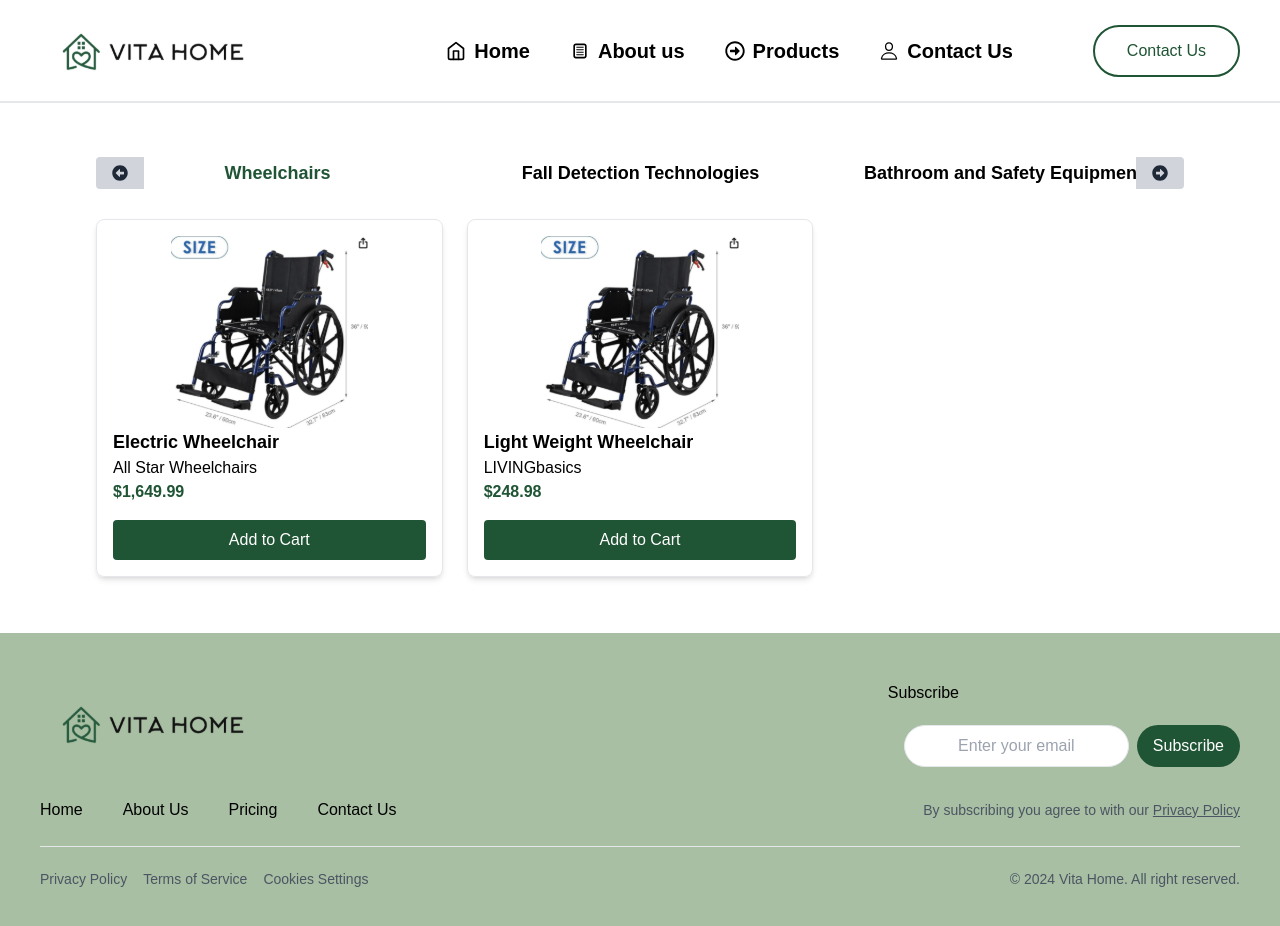
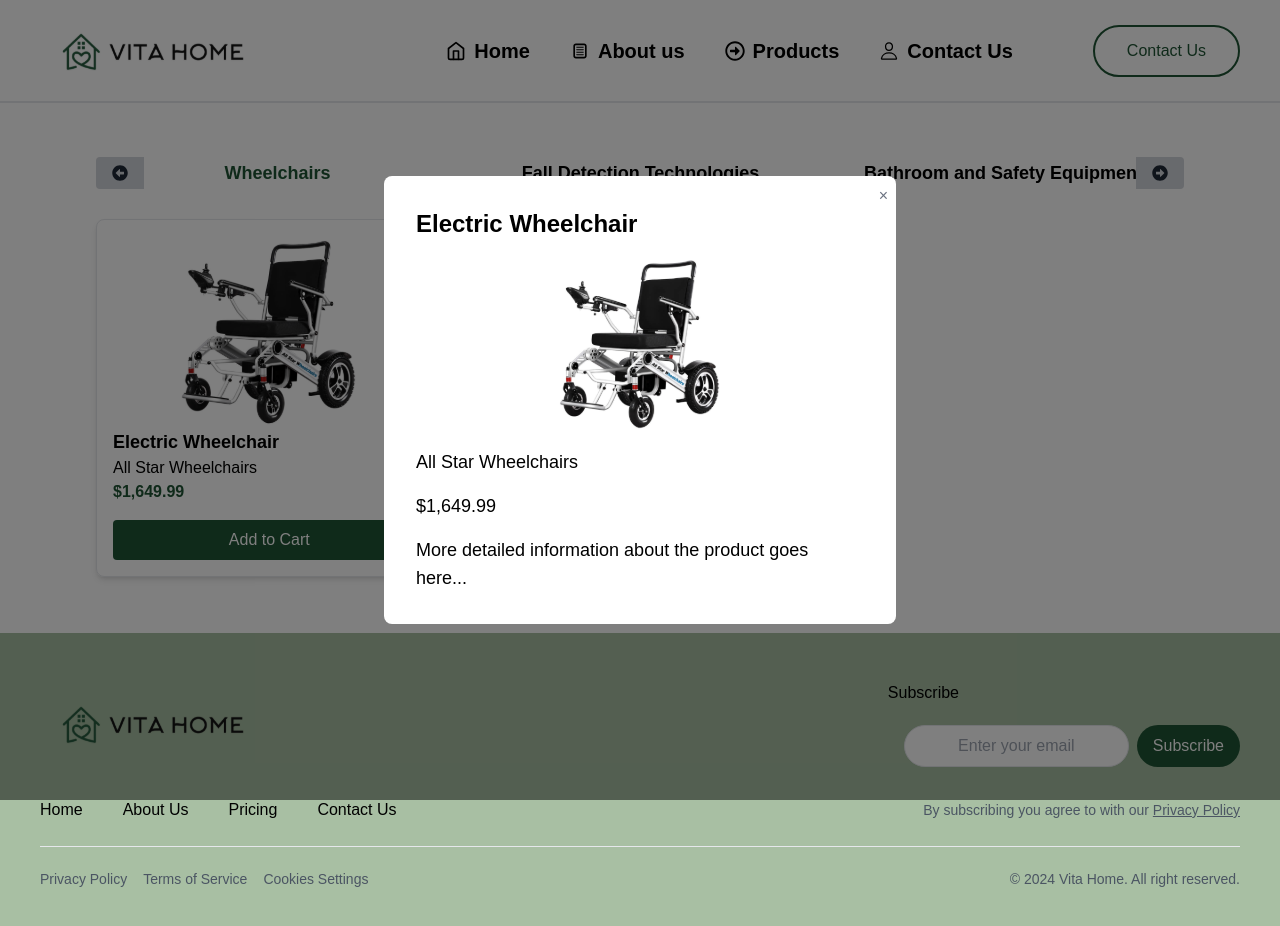
Before and after one commit to markw24/vitahome, a Next.js app: page /products in a window 1280 px wide. Both pictures are taken after a click on the element 269 px from the left and 398 px from the top of the page. Shown: the top 926 px of the page. Built offline with nearby package versions, Linux system fonts and the light colour scheme.

Commit message:
For peter

```diff
--- /dev/null
+++ b/src/app/components/BiggerCard.js
@@ -0,0 +1,39 @@
+import React, { useEffect, useRef } from 'react';
+
+const BiggerCard = ({ product, isOpen, onClose }) => {
+  const modalRef = useRef();
+
+  // Close the modal if clicked outside of it
+  useEffect(() => {
+    const handleOutsideClick = (event) => {
+      if (modalRef.current && !modalRef.current.contains(event.target)) {
+        onClose();
+      }
+    };
+    if (isOpen) {
+      document.addEventListener('mousedown', handleOutsideClick);
+    } else {
+      document.removeEventListener('mousedown', handleOutsideClick);
+    }
+    return () => {
+      document.removeEventListener('mousedown', handleOutsideClick);
+    };
+  }, [isOpen, onClose]);
+
+  if (!isOpen) return null;
+
+  return (
+    <div className="fixed inset-0 bg-black bg-opacity-50 flex items-center justify-center z-50 font-Montserrat">
+      <div ref={modalRef} className="bg-white p-8 rounded-lg max-w-lg w-full relative text-black">
+        <button onClick={onClose} className="absolute top-2 right-2 text-gray-500 hover:text-gray-800">&times;</button>
+        <h2 className="text-2xl font-bold pb-4">{product.name}</h2>
+        <img src={product.image} alt={product.name} className="w-full h-48 object-contain pb-4" />
+        <p className="text-lg pb-4">{product.brand}</p>
+        <p className="text-lg pb-4">{product.price}</p>
+        <p className="text-lg">More detailed information about the product goes here...</p>
+      </div>
+    </div>
+  );
+};
+
+export default BiggerCard;
--- a/src/app/components/Navbar.js
+++ b/src/app/components/Navbar.js
@@ -5,7 +5,6 @@ import { FiHome } from "react-icons/fi";
 import { TiDocumentText } from "react-icons/ti";
 import { IoPersonOutline } from "react-icons/io5";
 import { FaRegArrowAltCircleRight } from "react-icons/fa";
-import { useRouter } from 'next/router';
 
 const Navbar = () => {
   return (
@@ -20,7 +19,7 @@ const Navbar = () => {
         </div>
         <div className="text-black text-[20px] font-bold flex items-center hover:text-[#1F5434]">
           <Link href="/about" className="flex items-center space-x-2">
-            <TiDocumentText className='flex '/>
+            <TiDocumentText/>
             <span>About us</span>
           </Link>
         </div>
--- a/src/app/components/Products.js
+++ b/src/app/components/Products.js
@@ -3,6 +3,7 @@ import 'slick-carousel/slick/slick.css';
 import 'slick-carousel/slick/slick-theme.css';
 import React, { useState, useRef, useEffect } from 'react';
 import { FaArrowAltCircleRight, FaArrowAltCircleLeft } from 'react-icons/fa';
+import BiggerCard from './BiggerCard'
 
 const categories = [
   {
@@ -48,6 +49,7 @@ const categories = [
 
 const ProductPage = () => {
   const [selectedCategoryIndex, setSelectedCategoryIndex] = useState(0);
+  const [selectedProduct, setSelectedProduct] = useState(null);
   const sliderRef = useRef(null);
 
   const handlePrev = () => {
@@ -94,7 +96,7 @@ const ProductPage = () => {
         <Slider ref={sliderRef} {...settings}>
           {categories.map((category, index) => (
             <div key={index} className="text-center px-2" tabIndex={-1}>
-              <h2 className={`text-lg font-bold ${index === selectedCategoryIndex ? 'text-[#1F5434] text-lg' : 'text-black'}`}>
+              <h2 className={`text-lg font-bold ${index === selectedCategoryIndex ? 'text-[#1F5434] text-3xl' : 'text-black'}`}>
                 {category.title}
               </h2>
             </div>
@@ -110,7 +112,11 @@ const ProductPage = () => {
 
       <div className="mt-8 grid grid-cols-1 sm:grid-cols-2 lg:grid-cols-3 gap-6">
         {categories[selectedCategoryIndex].products.map((product, index) => (
-          <div key={index} className="border p-4 rounded-lg shadow-md">
+          <div
+            key={index}
+            className="border p-4 rounded-lg shadow-md cursor-pointer"
+            onClick={() => setSelectedProduct(product)}
+          >
             <img src={product.image} alt={product.name} className="w-full h-48 object-contain" />
             <h3 className="text-lg font-semibold">{product.name}</h3>
             <p className="text-black">{product.brand}</p>
@@ -119,6 +125,14 @@ const ProductPage = () => {
           </div>
         ))}
       </div>
+
+      {selectedProduct && (
+        <BiggerCard
+          product={selectedProduct}
+          isOpen={!!selectedProduct}
+          onClose={() => setSelectedProduct(null)}
+        />
+      )}
     </div>
   );
 };
```
Also changed, not shown: public/wheelchair.svg.
